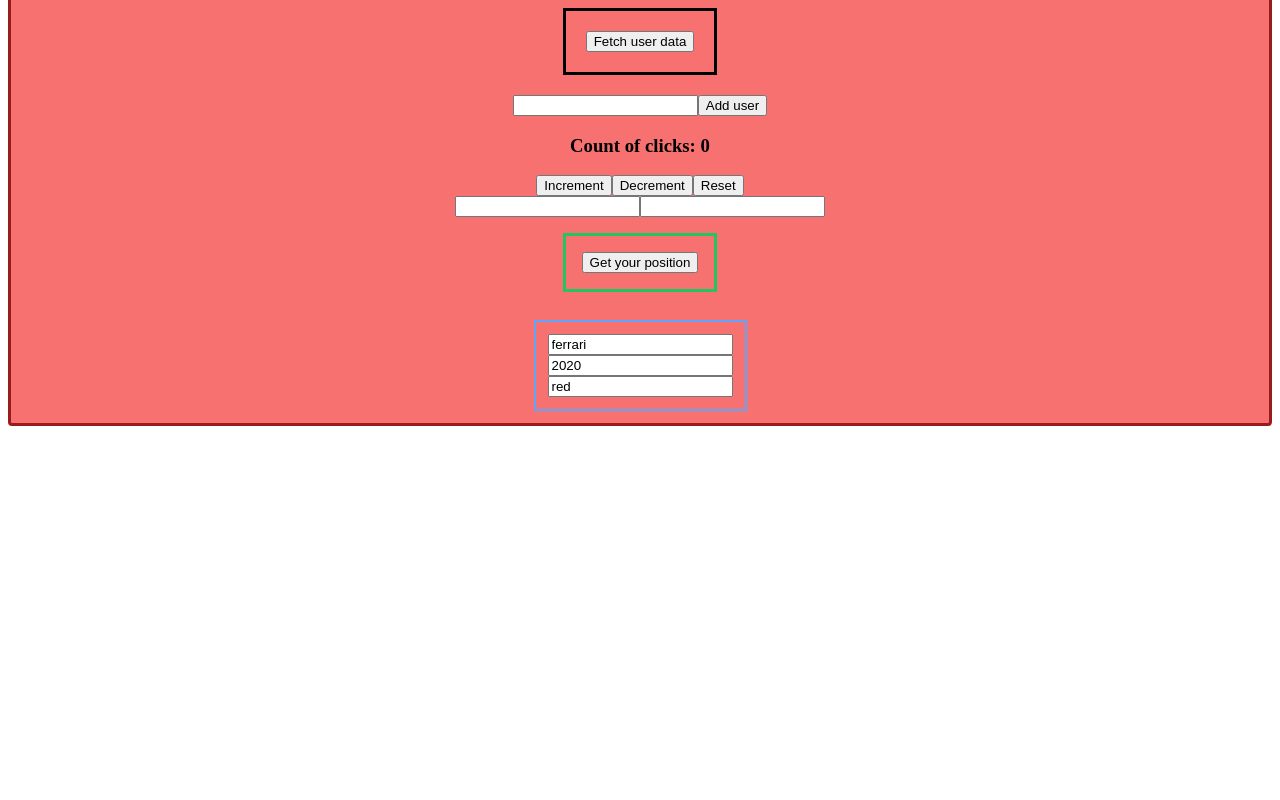
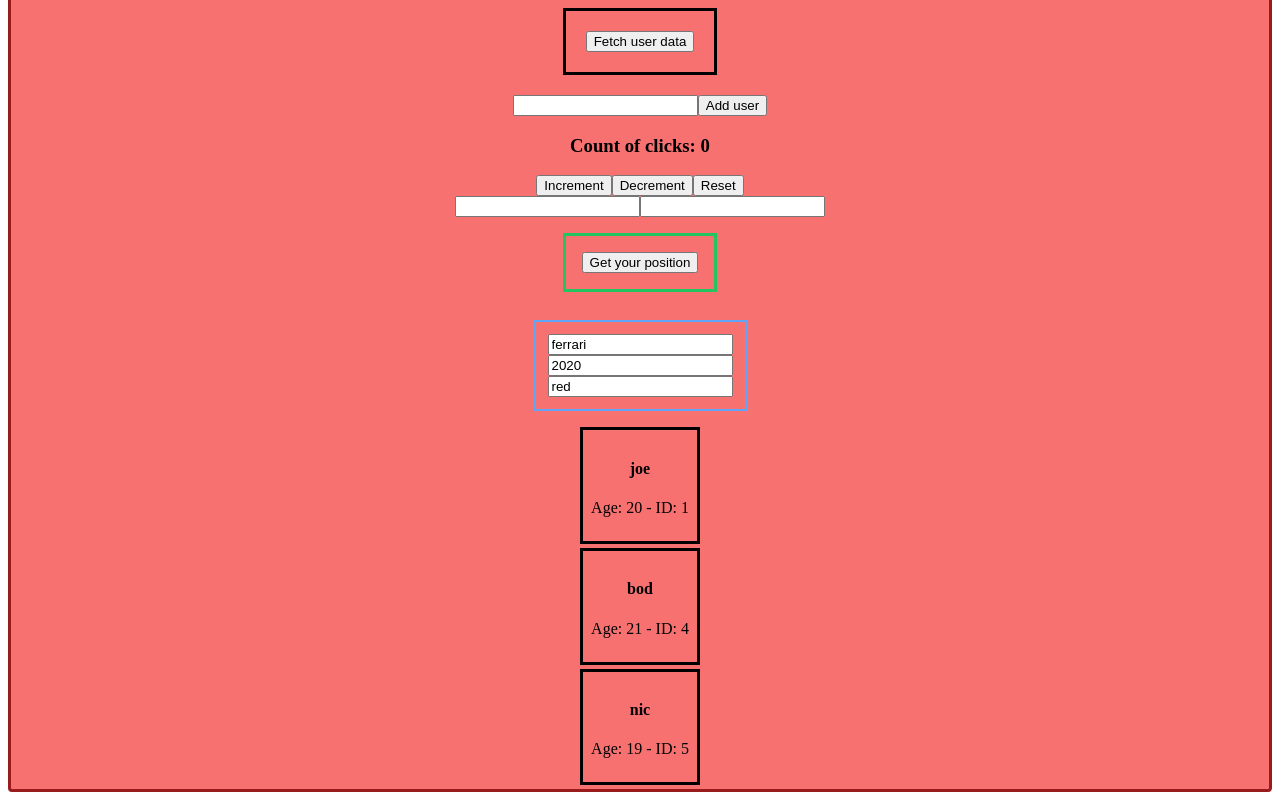
Before and after one commit to Kekko26/react-exercises, a React (Create React App) app: page / in a window 1280 px wide. Shown: the part 1310-2110 px from the top of the page. Before the commit the page ends 1744 px from the top, so only its background shows below. Built offline with nearby package versions, Linux system fonts and the light colour scheme.

Commit message:
Exercise done

```diff
--- a/package.json
+++ b/package.json
@@ -8,6 +8,7 @@
     "@testing-library/user-event": "^13.5.0",
     "react": "^18.2.0",
     "react-dom": "^18.2.0",
+    "react-router-dom": "^6.3.0",
     "react-scripts": "5.0.1",
     "web-vitals": "^2.1.4"
   },
--- a/src/App.js
+++ b/src/App.js
@@ -8,6 +8,7 @@ import { Counter } from "./Counter";
 import { CounterWithCustomHook } from "./CounterWithCustomHook";
 import { CurrentLocation } from "./CurrentLocation";
 import { DisplayLanguage } from "./DisplayLanguage";
+import { FilteredList } from "./FilteredList";
 import { GitHubUser } from "./GitHubUser";
 import { GitHubUsersList } from "./GitHubUsersList";
 import { Helloworld } from "./Helloworld";
@@ -34,6 +35,33 @@ const initialData = {
     color: 'red'
 }
 
+const peopleList = [
+    {
+    name:'joe',
+    age:20,
+    id:1,
+    },
+    {
+    name:'kas',
+    age: 16,
+    id:2,
+    },
+    {
+    name:'pipe',
+    age: 15,
+    id: 3,
+    },
+    {
+    name:'bod',
+    age:21,
+    id:4,
+    },
+    {
+    name: 'nic',
+    age: 19,
+    id: 5,
+    }
+]
 export function App(){
 
     const [language, setLanguage] = useState('en')
@@ -106,6 +134,8 @@ export function App(){
             <CurrentLocation />
 
             <CarDetails initialData={initialData}/>
+
+            <FilteredList peopleList={peopleList}/>
         </Container>
         )
 }
--- /dev/null
+++ b/src/FilteredList.js
@@ -0,0 +1,16 @@
+import { useMemo } from "react";
+
+export function FilteredList({peopleList}){
+
+    const adultList = useMemo(()=>{
+        return peopleList.filter(item => { return item.age > 18
+        })
+    }, [peopleList])
+
+
+    return(
+        <div>
+            {adultList.map(item=>{return <div className="m-1 p-2 border-solid border-white-300 border-1"><h4>{item.name}</h4><p>Age: {item.age} - ID: {item.id}</p></div>})}
+        </div>
+    )
+}
```
Also changed, not shown: 1 other file (tests, documents, lock files or other folders).
